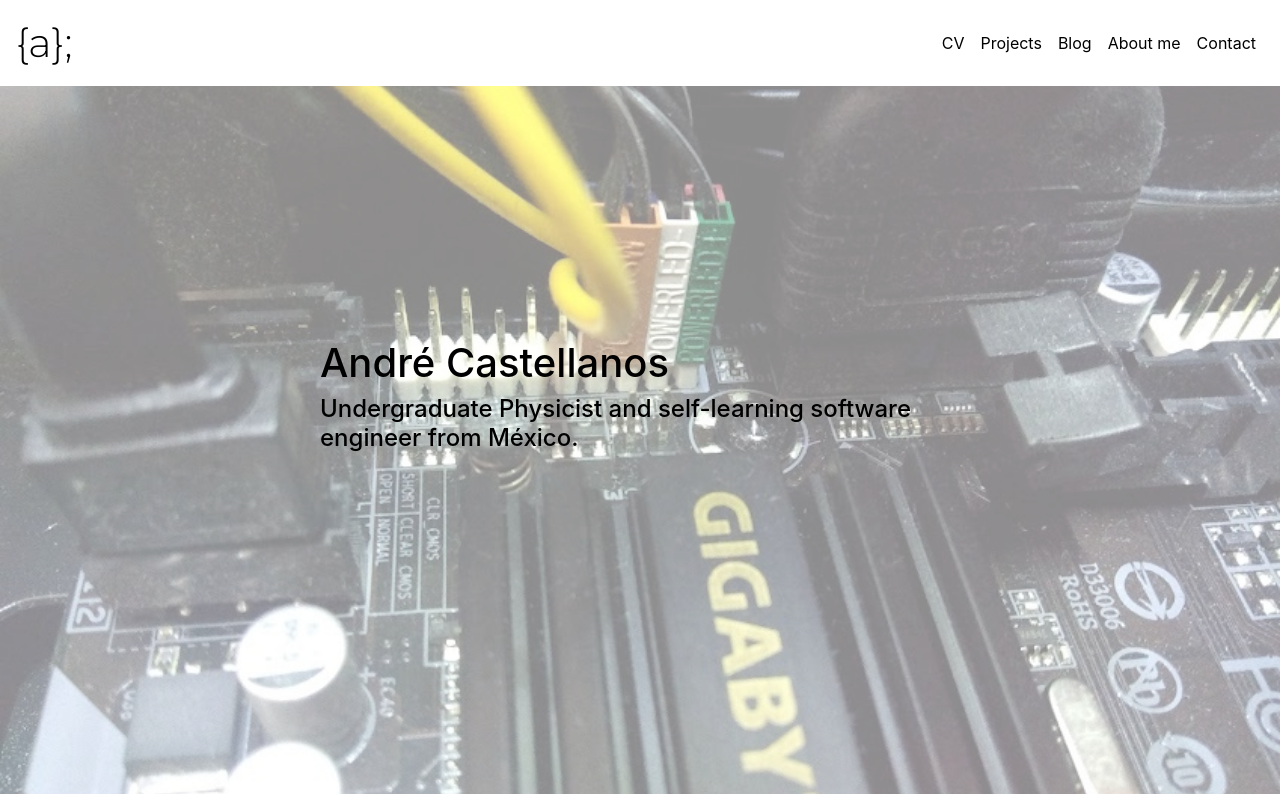
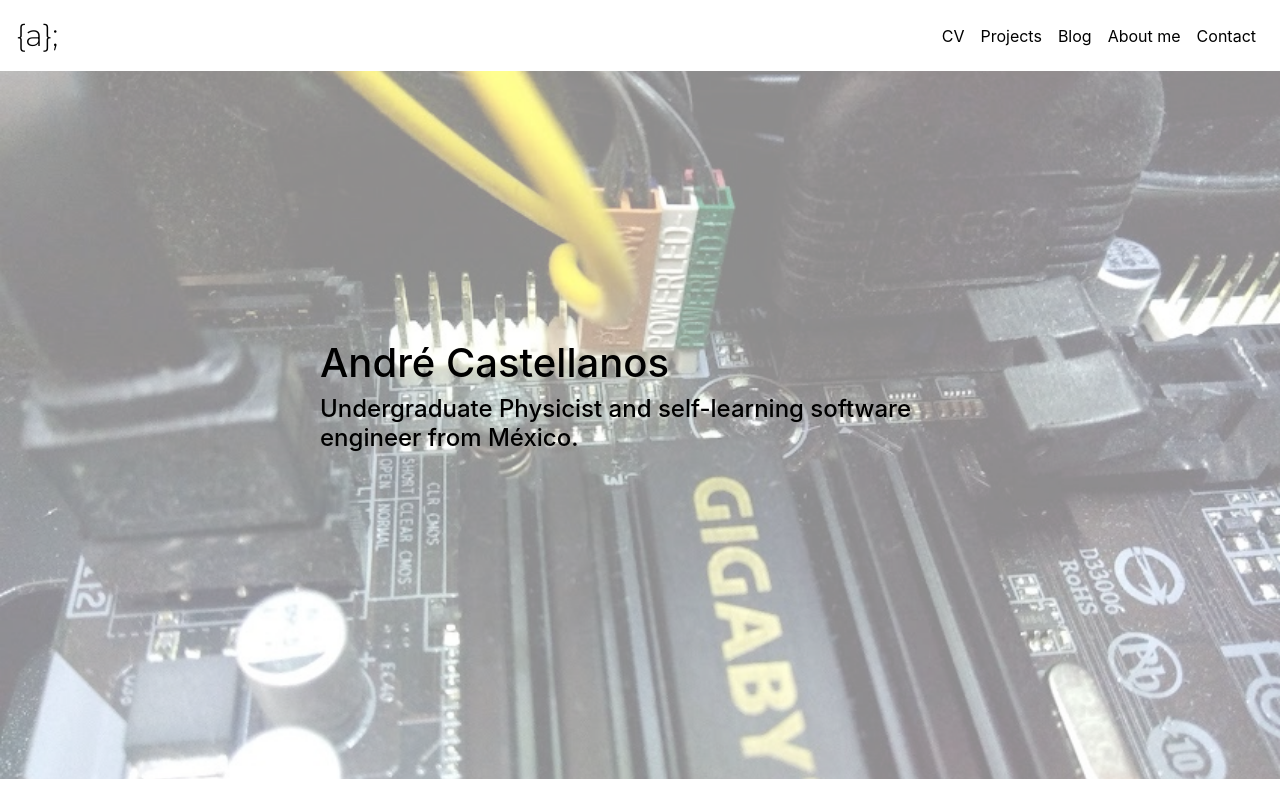
Before and after one commit to acastellanos95/mi-pagina-frontend, a Next.js app: page / in a window 1280 px wide. Shown: the top 800 px of the page. Built offline with nearby package versions, Linux system fonts and the light colour scheme.

Commit message:
update padding

```diff
--- a/components/navbar.module.css
+++ b/components/navbar.module.css
@@ -1,11 +1,11 @@
 .container {
-  padding: 1rem 2.5rem;
+  padding: 1% 7%;
   z-index: 1000;
 }
 
 .mainName a{
   font-family: "Montserrat";
-  font-size: 2em;
+  font-size: 1.5em;
   font-weight: 300;
   color: black;
   text-decoration: none;
```
